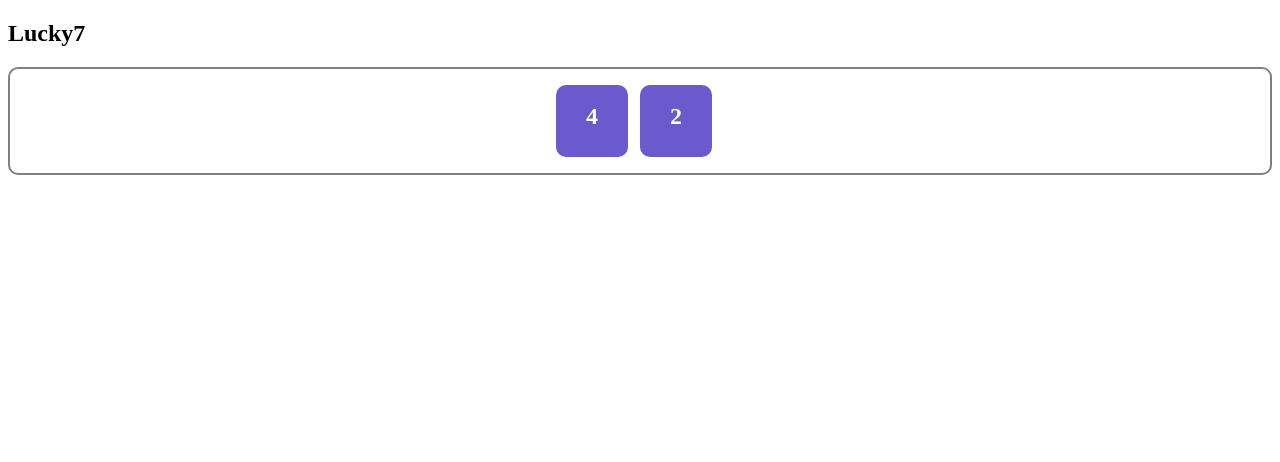
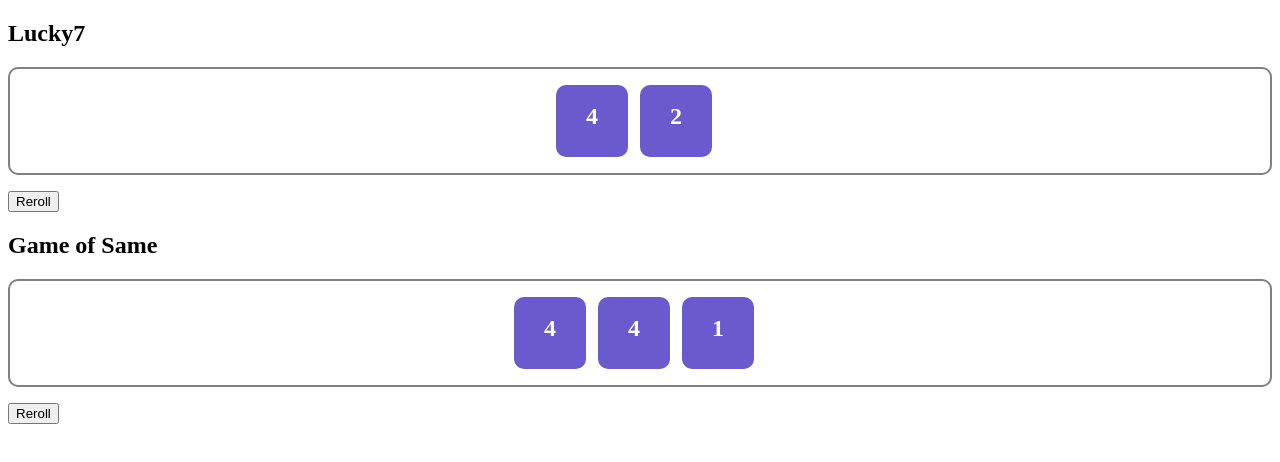
Before and after one commit to ms097530/LuckyDice, a React (Vite) app: page / in a window 1280 px wide. Shown: the top 462 px of the page. Built offline with nearby package versions, Linux system fonts and the light colour scheme.

Commit message:
made LuckyN more customizable

```diff
--- a/src/App.jsx
+++ b/src/App.jsx
@@ -1,12 +1,23 @@
 import LuckyN from './LuckyN'
+import { sum } from './utils'
 import './App.css'
 
 function App()
 {
+  const areAllSame = (dice) =>
+  {
+    return dice.every(die => die === dice[0])
+  }
+
+  const isTotalSeven = (dice) =>
+  {
+    return sum(dice) === 7
+  }
 
   return (
     <main>
-      <LuckyN />
+      <LuckyN title="Lucky7" winCheck={isTotalSeven} />
+      <LuckyN numDice={3} title="Game of Same" winCheck={areAllSame} />
     </main>
   )
 }
--- a/src/LuckyN.jsx
+++ b/src/LuckyN.jsx
@@ -1,17 +1,23 @@
 import { useState } from "react"
-import { d6, getRolls, sum } from './utils'
+import { getRolls } from './utils'
 import Dice from './Dice'
 import './LuckyN.css'
 
-export default function LuckyN({ numDice = 2, goal = 7 })
+export default function LuckyN({ numDice = 2, winCheck, title })
 {
     const [dice, setDice] = useState(() => getRolls(numDice))
-    const isWinner = sum(dice) === goal
+    const isWinner = winCheck(dice)
+
+    const roll = () =>
+    {
+        setDice(getRolls(numDice))
+    }
 
     return (
         <section className="LuckyN">
-            <h1>Lucky{goal} {isWinner && "You win!"}</h1>
+            <h1>{title} {isWinner && "You win!"}</h1>
             <Dice dice={dice} />
+            <button onClick={roll}>Reroll</button>
         </section>
     )
 }
```
